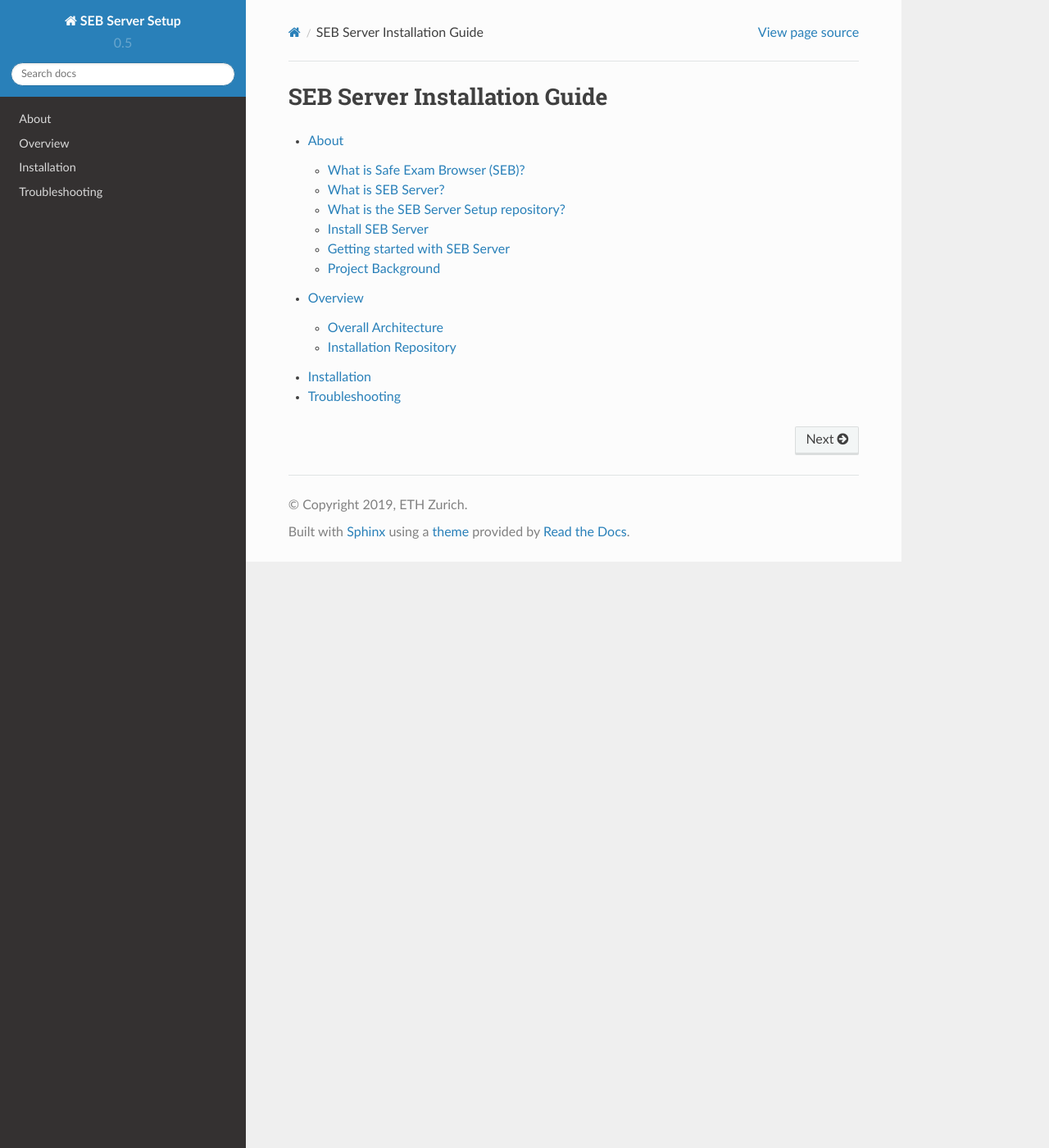
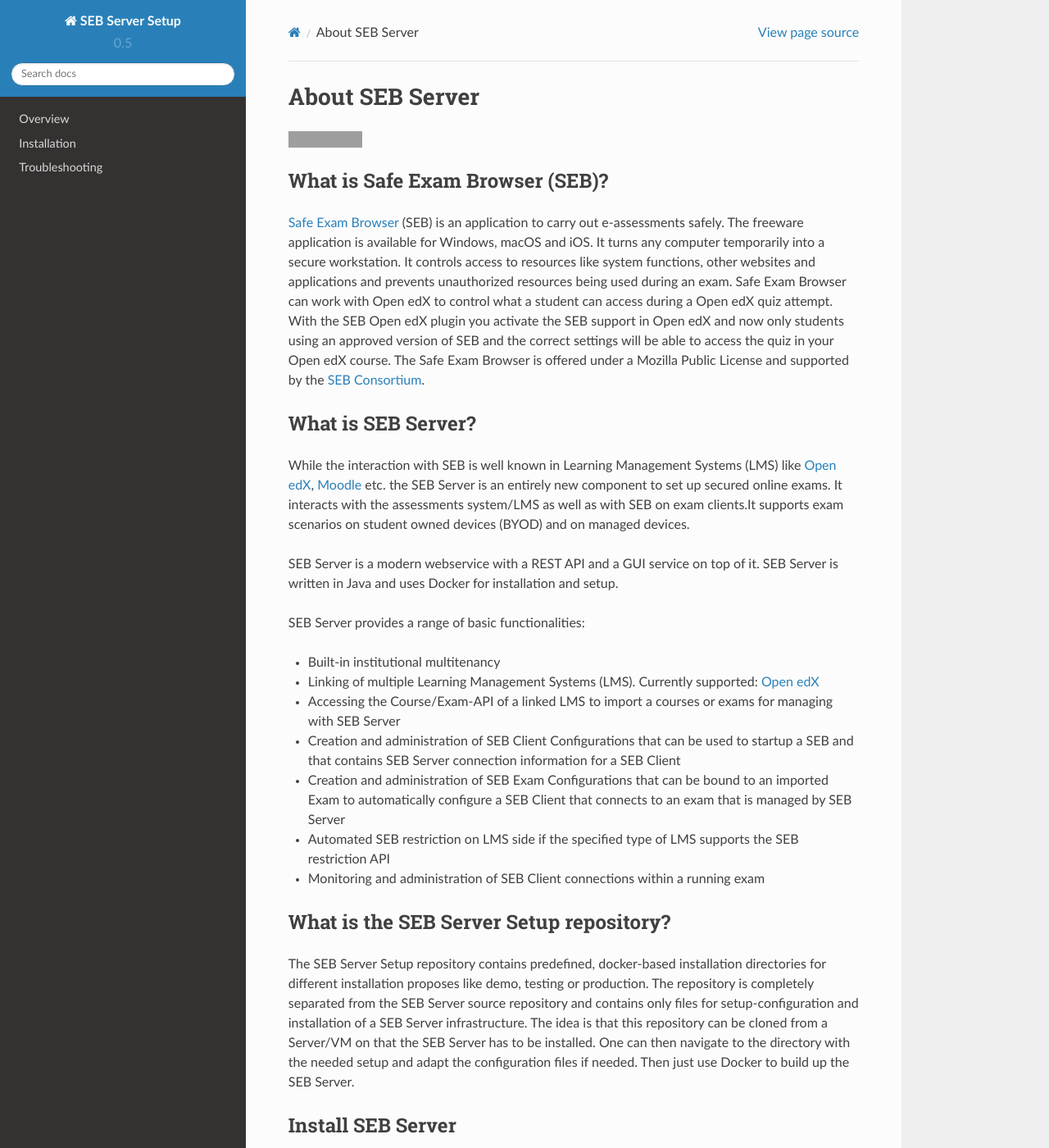
Before and after one commit to SafeExamBrowser/seb-server-setup, a Sphinx documentation site: the page built from docs/index.rst, in a window 1280 px wide and 1400 px high. Shown: the whole window at 82% size. Built offline with Sphinx 7.4.7 and the Read the Docs theme 2.0.0, drawn with Linux system fonts in a browser that asks for light colours; formulas are drawn with MathJax 3; some of the changed text lies outside the part shown; grey boxes are pictures that could not be loaded.

Commit message:
docs with about

```diff
--- a/README.rst
+++ b/README.rst
@@ -1,3 +1,7 @@
+
+.. image:: https://readthedocs.org/projects/seb-server-setup/badge/?version=latest
+    :target: https://seb-server-setup.readthedocs.io/en/latest/?badge=latest
+    :alt: Documentation Status
 
 
 What is Safe Exam Browser (SEB)?
--- a/docs/about.rst
+++ /dev/null
@@ -1,4 +0,0 @@
-About
-=====
-
-.. include:: ../README.rst
--- a/docs/index.rst
+++ b/docs/index.rst
@@ -2,6 +2,11 @@
    sphinx-quickstart on Mon Dec  2 10:10:05 2019.
    You can adapt this file completely to your liking, but it should at least
    contain the root `toctree` directive.
+
+About SEB Server
+================
+
+.. include:: ../README.rst
 
 SEB Server Installation Guide
 =============================
```
Also changed, not shown: other parts of docs/index.rst (+0 -1 lines).
